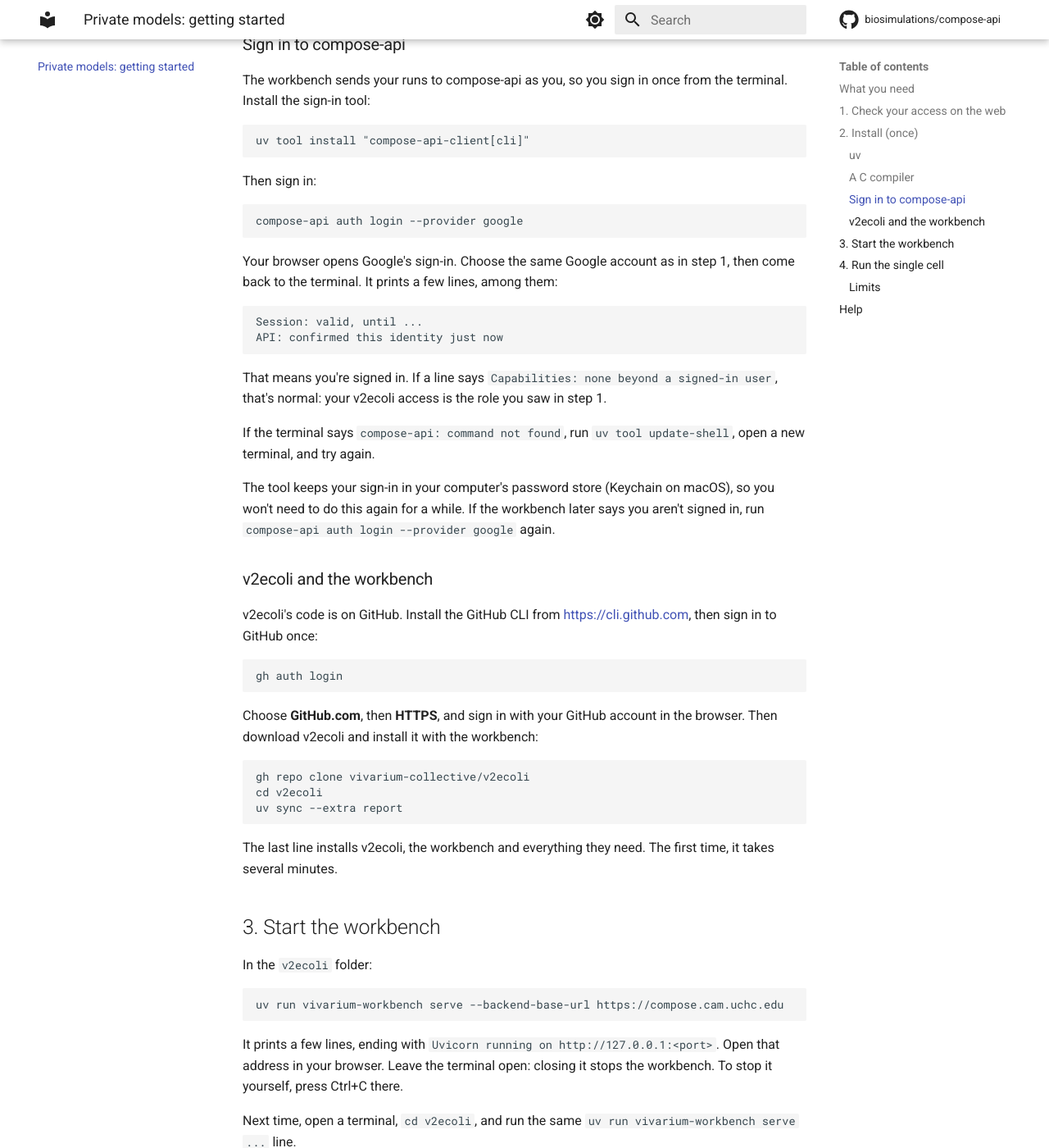
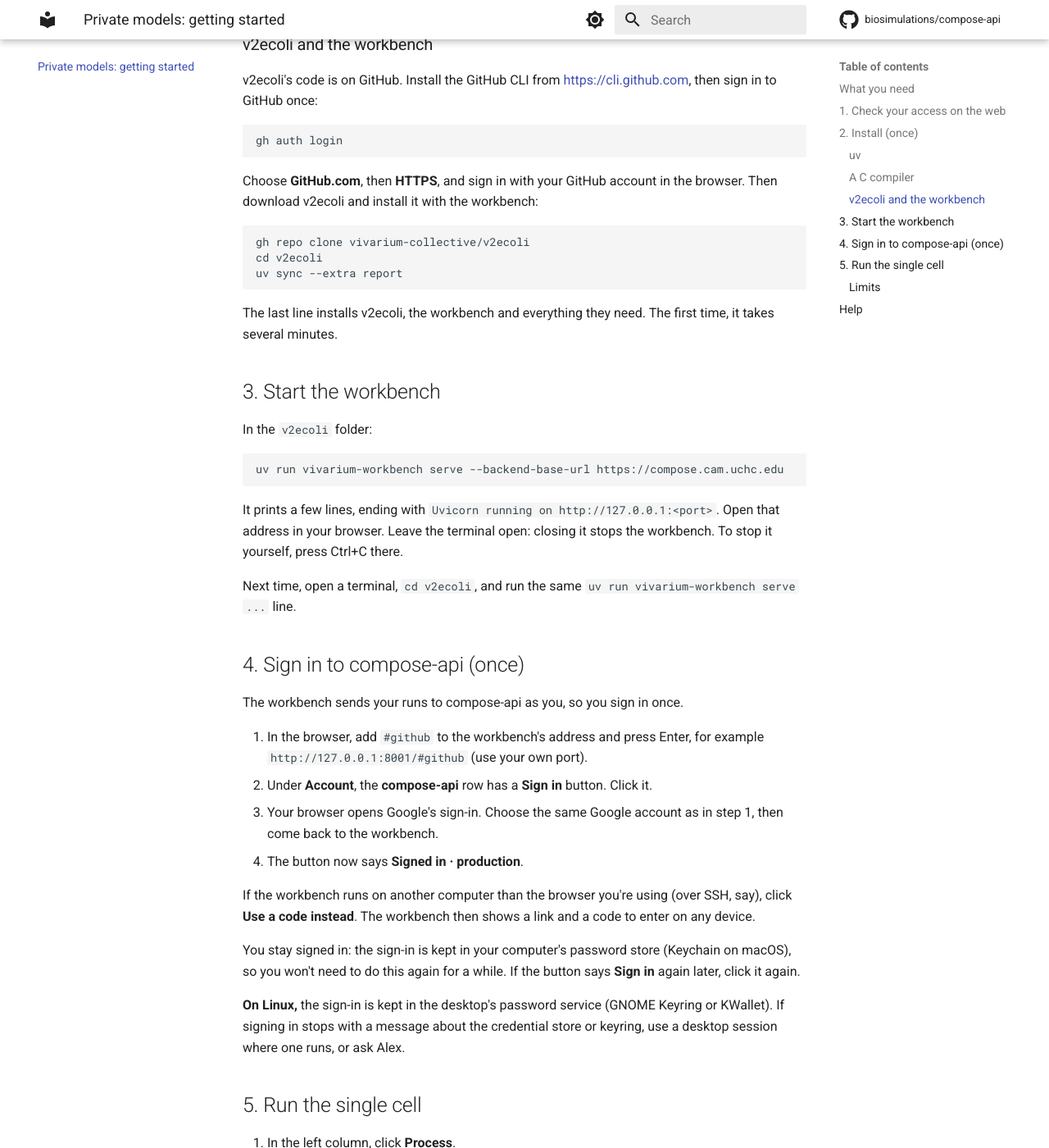
Before and after one commit to biosimulations/compose-api, an MkDocs documentation site: the page built from docs/private-models.md, in a window 1280 px wide and 1400 px high, scrolled down 1718 px. Shown: the whole window at 82% size. Built offline with MkDocs 1.6.1 and Material for MkDocs 9.7.7, drawn with Linux system fonts in a browser that asks for light colours; comment, search, counter and statistics services are not loaded; some of the changed text lies outside the part shown.

Commit message:
docs(private-models): students sign in with the workbench's button
The compose-api CLI is no longer needed: workbench 0.6.1 (v2ecoli #977) signs
in from the page (vivarium-workbench #1778), with the same login the CLI makes.
A new step 4 says where the button is and what it shows; the CLI install and
`compose-api auth login` are gone. Linux needs a desktop password service (the
CLI keeps its login in the same store, so it is no fallback there). Also: tell
Alex the email, without a pronoun nobody stated.

Co-Authored-By: Claude Opus 5.5 <noreply@anthropic.com>
Claude-Session: https://claude.ai/code/session_01PcSWnzDuPceigpXpN87fUS

````diff
--- a/docs/private-models.md
+++ b/docs/private-models.md
@@ -35,7 +35,7 @@ the runs to compose-api for you. This page takes you from nothing to a finished
   Google account.
 - If you signed in to compose-api before your access was set up, sign out and back in: your roles are read when you sign
   in.
-- Still missing? Ask Alex Patrie on Slack, and tell him the email the menu shows. (Slack, not a GitHub issue: anyone
+- Still missing? Ask Alex Patrie on Slack, and tell Alex the email the menu shows. (Slack, not a GitHub issue: anyone
   can read an issue.)
 
 ## 2. Install (once)
@@ -59,36 +59,6 @@ xcode-select --install
 ```
 
 If it says the tools are already installed, you're set. On Linux (Ubuntu), run `sudo apt install build-essential`.
-
-### Sign in to compose-api
-
-The workbench sends your runs to compose-api as you, so you sign in once from the terminal. Install the sign-in tool:
-
-```bash
-uv tool install "compose-api-client[cli]"
-```
-
-Then sign in:
-
-```bash
-compose-api auth login --provider google
-```
-
-Your browser opens Google's sign-in. Choose the same Google account as in step 1, then come back to the terminal. It
-prints a few lines, among them:
-
-```text
-Session: valid, until ...
-API: confirmed this identity just now
-```
-
-That means you're signed in. If a line says `Capabilities: none beyond a signed-in user`, that's normal: your v2ecoli
-access is the role you saw in step 1.
-
-If the terminal says `compose-api: command not found`, run `uv tool update-shell`, open a new terminal, and try again.
-
-The tool keeps your sign-in in your computer's password store (Keychain on macOS), so you won't need to do this again
-for a while. If the workbench later says you aren't signed in, run `compose-api auth login --provider google` again.
 
 ### v2ecoli and the workbench
 
@@ -122,7 +92,26 @@ Leave the terminal open: closing it stops the workbench. To stop it yourself, pr
 
 Next time, open a terminal, `cd v2ecoli`, and run the same `uv run vivarium-workbench serve ...` line.
 
-## 4. Run the single cell
+## 4. Sign in to compose-api (once)
+
+The workbench sends your runs to compose-api as you, so you sign in once.
+
+1. In the browser, add `#github` to the workbench's address and press Enter, for example
+   `http://127.0.0.1:8001/#github` (use your own port).
+2. Under **Account**, the **compose-api** row has a **Sign in** button. Click it.
+3. Your browser opens Google's sign-in. Choose the same Google account as in step 1, then come back to the workbench.
+4. The button now says **Signed in · production**.
+
+If the workbench runs on another computer than the browser you're using (over SSH, say), click **Use a code instead**.
+The workbench then shows a link and a code to enter on any device.
+
+You stay signed in: the sign-in is kept in your computer's password store (Keychain on macOS), so you won't need to do
+this again for a while. If the button says **Sign in** again later, click it again.
+
+**On Linux,** the sign-in is kept in the desktop's password service (GNOME Keyring or KWallet). If signing in stops with
+a message about the credential store or keyring, use a desktop session where one runs, or ask Alex.
+
+## 5. Run the single cell
 
 1. In the left column, click **Process**.
 2. In the **Registry** panel, type `single` in the search box, then click **ecoli_single_cell**: one cell growing. Its
````
